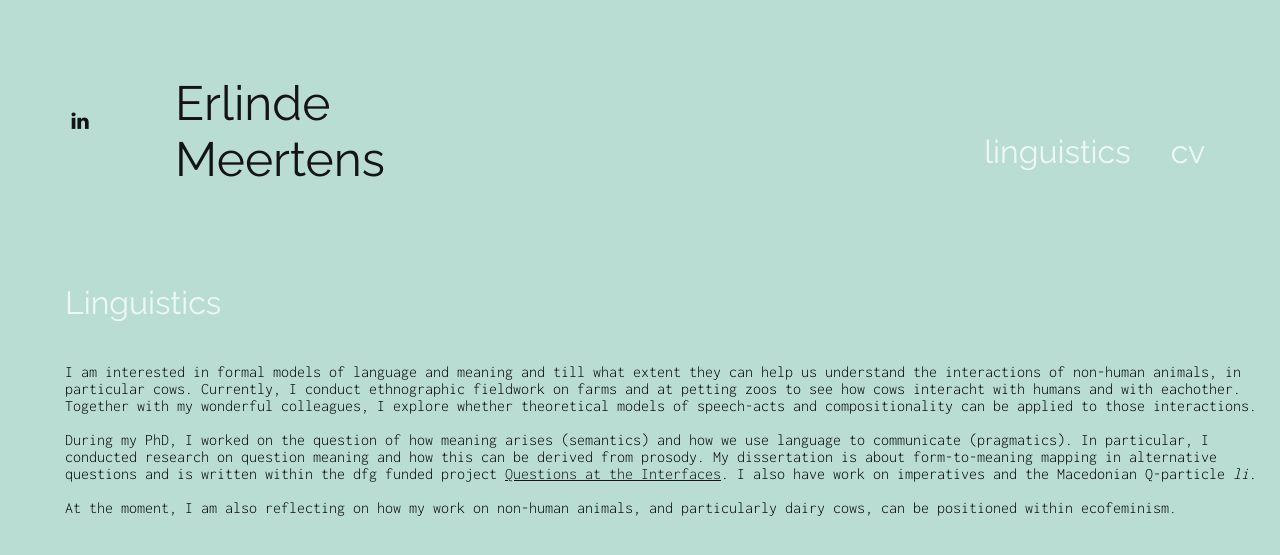
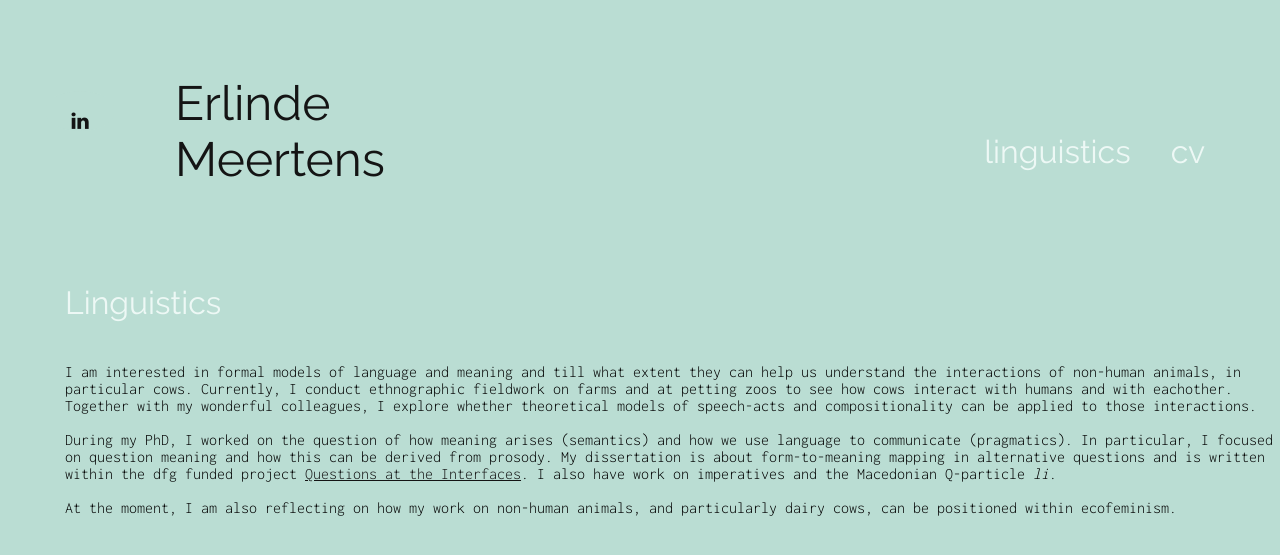
Before and after one commit to emeertens/personal, a Jekyll site: the page built from linguistics.md, in a window 1280 px wide. Shown: the top 555 px of the page. Built offline with Jekyll 4.4.1, drawn with Linux system fonts in a browser that asks for light colours.

Commit message:
Revise linguistics.md for clarity and accuracy
Corrected spelling errors and improved phrasing in the linguistics section.

```diff
--- a/linguistics.md
+++ b/linguistics.md
@@ -4,10 +4,10 @@ layout: ling
 ---
 
 <h2> Linguistics </h2>
-<p>I am interested in formal models of language and meaning and till what extent they can help us understand the interactions of non-human animals, in particular cows. Currently, I conduct ethnographic fieldwork on farms and at petting zoos to see how cows interacht with humans and with eachother. Together with my wonderful colleagues, I explore whether theoretical models of speech-acts and compositionality can be applied to those interactions.
+<p>I am interested in formal models of language and meaning and till what extent they can help us understand the interactions of non-human animals, in particular cows. Currently, I conduct ethnographic fieldwork on farms and at petting zoos to see how cows interact with humans and with eachother. Together with my wonderful colleagues, I explore whether theoretical models of speech-acts and compositionality can be applied to those interactions.
 <br>
 <br>
-During my PhD, I worked on the question of how meaning arises (semantics) and how we use language to communicate (pragmatics). In particular, I conducted research on question meaning and how this can be derived from prosody. My dissertation is about form-to-meaning mapping in alternative questions and is written within the dfg funded project <a class = "cleanlink" href="https://typo.uni-konstanz.de/questionsInterfaces/">Questions at the Interfaces</a>. I also have work on imperatives and the Macedonian Q-particle <i>li</i>.
+During my PhD, I worked on the question of how meaning arises (semantics) and how we use language to communicate (pragmatics). In particular, I focused on question meaning and how this can be derived from prosody. My dissertation is about form-to-meaning mapping in alternative questions and is written within the dfg funded project <a class = "cleanlink" href="https://typo.uni-konstanz.de/questionsInterfaces/">Questions at the Interfaces</a>. I also have work on imperatives and the Macedonian Q-particle <i>li</i>.
 <br>
 <br>
 At the moment, I am also reflecting on how my work on non-human animals, and particularly dairy cows, can be positioned within ecofeminism.
```
